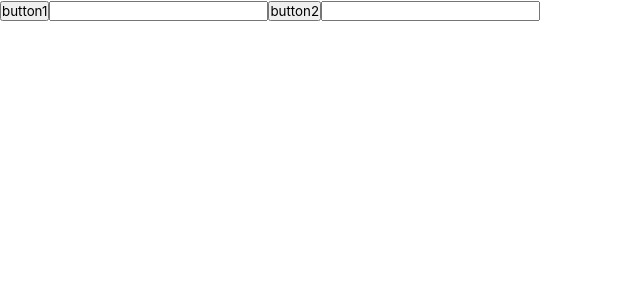
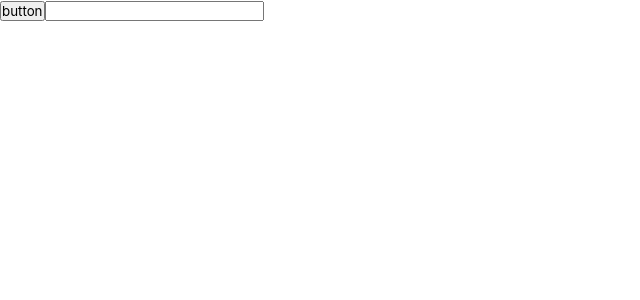
Before and after one commit to Gloryson/react-sandbox, a React (Create React App) app: page / in a window 1280 px wide. Shown: the top 300 px of the page, without its empty margins (0-640 px from the left). Built offline with nearby package versions, Linux system fonts and the light colour scheme.

Commit message:
feat: add provider

```diff
--- a/src/App.js
+++ b/src/App.js
@@ -1,9 +1,7 @@
 import React from "react";
 import AppProvider from "./components/AppProvider";
 import Button from "./components/Button";
-import Button2 from "./components/Button2";
 import Input from "./components/Input";
-import Input2 from "./components/Input2";
 
 
 
@@ -15,8 +13,6 @@ export default function App() {
     <AppProvider>
       <Button/>
       <Input/>
-      <Button2/>
-      <Input2/>
     </AppProvider>
   );
 }
--- a/src/components/AppProvider.js
+++ b/src/components/AppProvider.js
@@ -1,4 +1,5 @@
-import React, { useState } from "react";
+import React, { useReducer } from "react";
+import { reducer } from "./reducer";
 
 
 
@@ -8,15 +9,11 @@ export const Context = React.createContext();
 
 export default function AppProvider ( {children} ) {
 
-
-  const [buttonName, setButtonName] = useState(`button1`);
-  const [button2Name, setButton2Name] = useState(`button2`);
-  const [inputValue, setInputValue] = useState(``);
-  const [input2Value, setInput2Value] = useState(``);
-
+  const [state, dispatch] = useReducer(reducer, {buttonName: `button`,
+  inputValue: ``, text: ``})
 
   return (
-    <Context.Provider value={{buttonName, button2Name, inputValue, input2Value, setButtonName, setButton2Name, setInputValue, setInput2Value}}>
+    <Context.Provider value={{dispatch, state}}>
       {children}
     </Context.Provider>
   )
--- a/src/components/Button.js
+++ b/src/components/Button.js
@@ -3,9 +3,9 @@ import { Context } from "./AppProvider";
 
 export default function Button () {
 
-  const {buttonName, setInputValue, setButtonName} = useContext(Context);
+  const {state, dispatch} = useContext(Context);
 
   return (
-    <button onClick={() => {setButtonName(`button1`); setInputValue(`button1`)}}>{buttonName}</button>
+    <button onClick={() => dispatch({type: `clickButton`})}>{state.buttonName}</button>
   )
 }
--- a/src/components/Button2.js
+++ /dev/null
@@ -1,11 +0,0 @@
-import React, { useContext } from "react";
-import { Context } from "./AppProvider";
-
-export default function Button2 () {
-
-  const {button2Name, setInput2Value, setButton2Name} = useContext(Context);
-
-  return (
-    <button onClick={() => {setButton2Name(`button2`); setInput2Value(`button2`)}}>{button2Name}</button>
-  )
-}
--- a/src/components/Input.js
+++ b/src/components/Input.js
@@ -3,9 +3,9 @@ import { Context } from "./AppProvider";
 
 export default function Input () {
 
-  const {inputValue, setInputValue, setButton2Name} = useContext(Context);
+  const {state, dispatch} = useContext(Context);
 
   return (
-    <input value={inputValue} onChange={event => {setButton2Name(event.target.value); setInputValue(event.target.value)}}></input>
+    <input value={state.inputValue} onChange={event => dispatch({type: 'onChange', text: event.target.value})}></input>
   )
 }
--- a/src/components/Input2.js
+++ /dev/null
@@ -1,11 +0,0 @@
-import React, { useContext } from "react";
-import { Context } from "./AppProvider";
-
-export default function Input2 () {
-
-  const {input2Value, setInput2Value, setButtonName} = useContext(Context);
-
-  return (
-    <input value={input2Value} onChange={event => {setButtonName(event.target.value); setInput2Value(event.target.value)}}></input>
-  )
-}
--- /dev/null
+++ b/src/components/reducer.js
@@ -0,0 +1,9 @@
+
+
+export function reducer (state, action) {
+  switch (action.type) {
+    case 'clickButton': return {...state, buttonName: `button`, inputValue: `button`};
+    case 'onChange': return {...state, inputValue: action.text, buttonName: action.text};
+    default: return state;
+  }
+}
```
